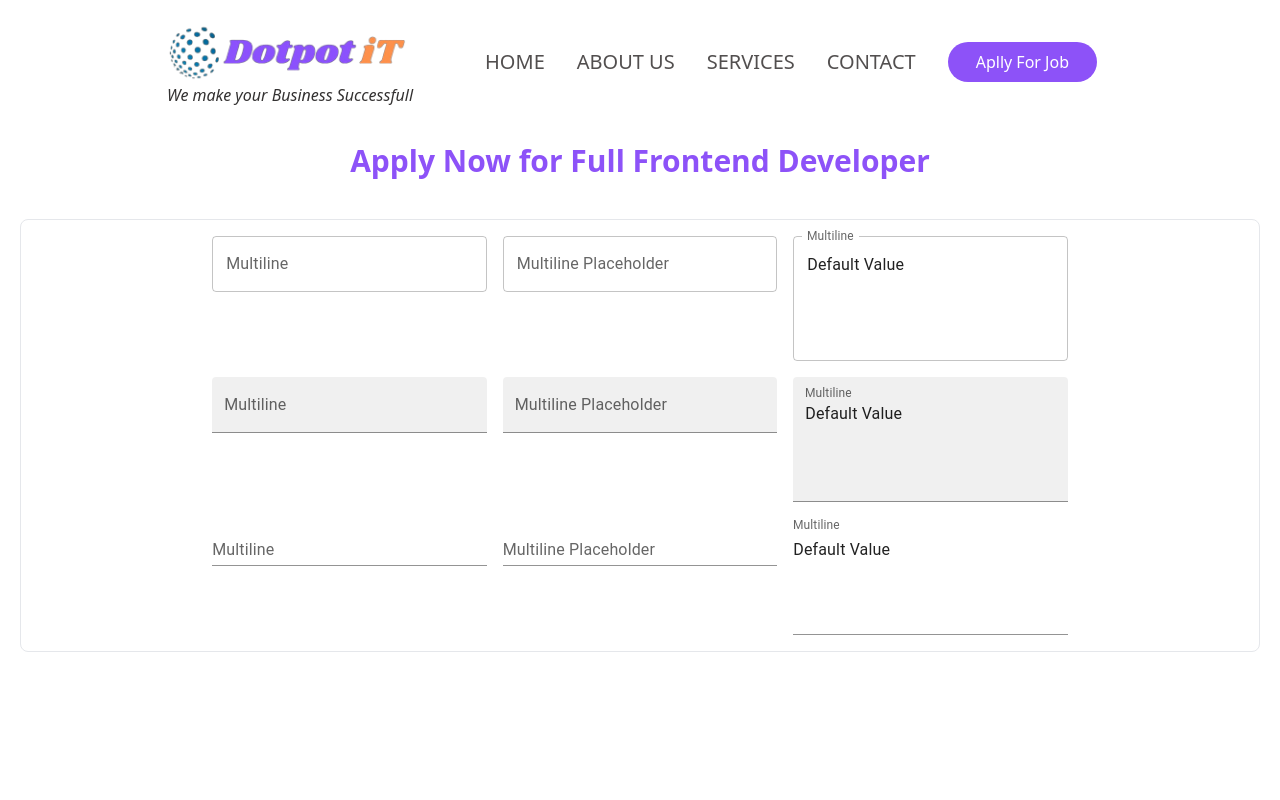
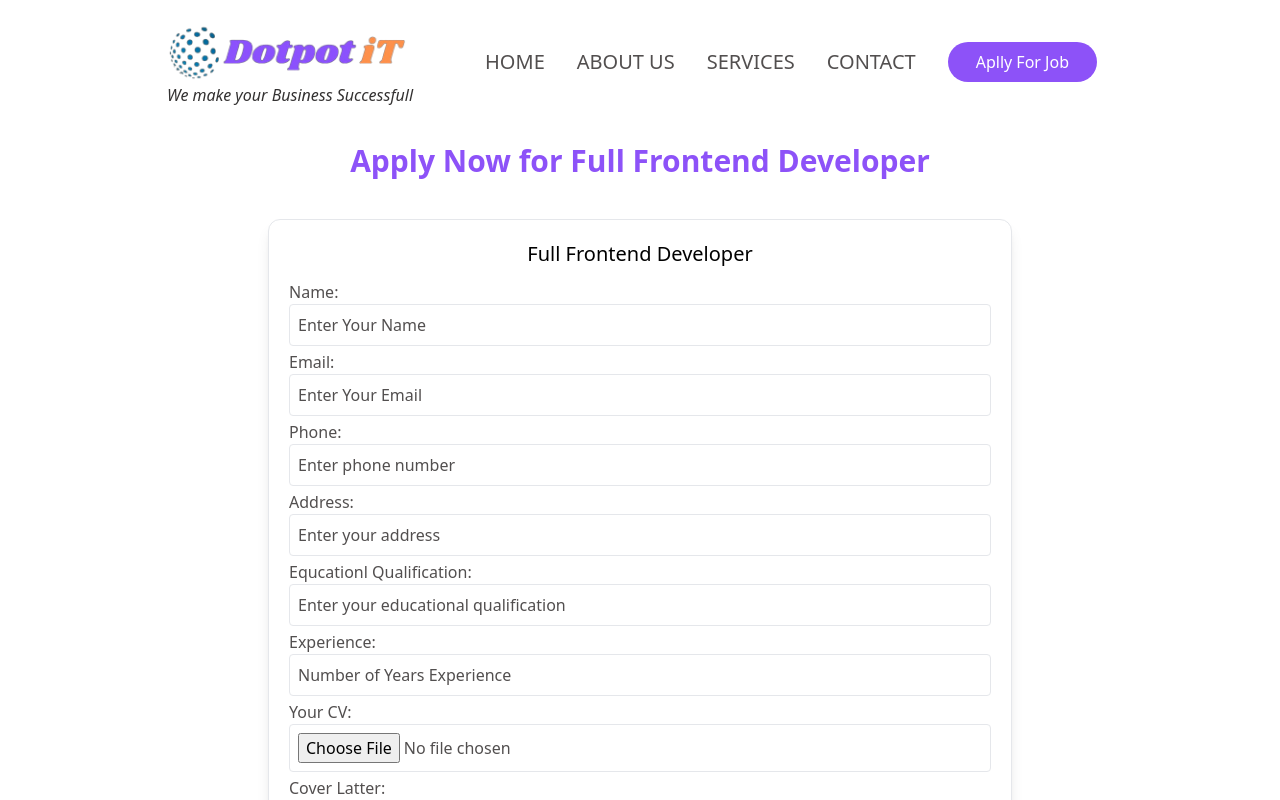
Before and after one commit to writetofahim/dotpot_website, a React (Vite) app: page /apply/1 in a window 1280 px wide. Shown: the top 800 px of the page. Built offline with nearby package versions, Linux system fonts and the light colour scheme.

Commit message:
Apply Page

```diff
--- a/src/data.js
+++ b/src/data.js
@@ -767,3 +767,56 @@ export const jobPageData = {
         }
     ]
 }
+
+
+export const inputFields = [
+    {
+        title: "Name",
+        placeholder: "Enter Your Name",
+        type: "text",
+        name: "name",
+        required: true
+    },
+    {
+        title: "Email",
+        placeholder: "Enter Your Email",
+        type: "email",
+        name: "email",
+        required: true
+    },
+    {
+        title: "Phone",
+        placeholder: "Enter phone number",
+        type: "number",
+        name: "number",
+        required: true
+    },
+    {
+        title: "Address",
+        placeholder: "Enter your address",
+        type: "text",
+        name: "address",
+        required: true
+    },
+    {
+        title: "Equcationl Qualification",
+        placeholder: "Enter your educational qualification",
+        type: "text",
+        name: "education",
+        required: true
+    },
+    {
+        title: "Experience",
+        placeholder: "Number of Years Experience",
+        type: "number",
+        name: "experience",
+        required: true
+    },
+    {
+        title: "Your CV",
+        placeholder: "",
+        type: "file",
+        name: "cv",
+        required: true
+    },
+]
--- a/src/pages/applyJob/Apply.jsx
+++ b/src/pages/applyJob/Apply.jsx
@@ -1,95 +1,44 @@
 import React from 'react'
 import { useParams } from 'react-router-dom';
-import Box from '@mui/material/Box';
-import TextField from '@mui/material/TextField';
-import { jobPageData } from '../../data';
+import { jobPageData, inputFields } from '../../data';
+import {BsArrowRight} from "react-icons/bs"
+
+
+export const InputFields = ({title,placeholder,type,name,required}) => {
+    return(
+        <div className="mt-1 text-gray-400">
+            <label htmlFor={name}>{title}: </label> <br />
+            <input className='p-2 rounded border w-full outline-none' type={type} name={name} id={name} placeholder={placeholder} required={required} />
+        </div>
+    )
+}
 
 const Apply = () => {
+
     let { id } = useParams();
+    const jobPosition = jobPageData.jobs[id];
 
     return (
-        <div className='w-screen flex items-center justify-center' >
-            <div className="w-full max-w-[1400px] container p-5 text-center">
-                <h1 className="text-3xl text-primary-500 font-bold mb-10">Apply Now for {jobPageData.jobs[id].title}</h1>
-                <Box
-                    component="form"
-                    sx={{
-                        '& .MuiTextField-root': { m: 1, width: '30ch' },
-                    }}
-                    noValidate
-                    autoComplete="off"
-                    className='border py-2 rounded-lg'
-                    >
-                    <div>
-                        <TextField
-                        id="outlined-multiline-flexible"
-                        label="Multiline"
-                        multiline
-                        maxRows={4}
-                        />
-                        <TextField
-                        id="outlined-textarea"
-                        label="Multiline Placeholder"
-                        placeholder="Placeholder"
-                        multiline
-                        />
-                        <TextField
-                        id="outlined-multiline-static"
-                        label="Multiline"
-                        multiline
-                        rows={4}
-                        defaultValue="Default Value"
-                        />
+        <div className='w-full flex items-center justify-center overflow-x-hidden' >
+            <div className="w-full max-w-[1400px] container p-5 flex flex-col items-center">
+                <h1 className="text-3xl text-primary-500 font-bold mb-10">Apply Now for {jobPosition.title}</h1>
+                <form action="/apply" className='md:w-3/5 border rounded-xl p-5 shadow-lg mb-5'>
+                    <h3 className="text-xl text-center mb-3">{jobPosition.title}</h3>
+                    {
+                        inputFields.map((item, index)=>(
+                            <InputFields key={index} {...item} />
+                        ))
+                    }
+                    <div className="mt-1 text-gray-400">
+                        <label htmlFor="cover">Cover Latter: </label> <br />
+                        <textarea name="cover" id="cover" rows="5" className='p-2 border w-full outline-none'></textarea>
                     </div>
-                    <div>
-                        <TextField
-                        id="filled-multiline-flexible"
-                        label="Multiline"
-                        multiline
-                        maxRows={4}
-                        variant="filled"
-                        />
-                        <TextField
-                        id="filled-textarea"
-                        label="Multiline Placeholder"
-                        placeholder="Placeholder"
-                        multiline
-                        variant="filled"
-                        />
-                        <TextField
-                        id="filled-multiline-static"
-                        label="Multiline"
-                        multiline
-                        rows={4}
-                        defaultValue="Default Value"
-                        variant="filled"
-                        />
-                    </div>
-                    <div>
-                        <TextField
-                        id="standard-multiline-flexible"
-                        label="Multiline"
-                        multiline
-                        maxRows={4}
-                        variant="standard"
-                        />
-                        <TextField
-                        id="standard-textarea"
-                        label="Multiline Placeholder"
-                        placeholder="Placeholder"
-                        multiline
-                        variant="standard"
-                        />
-                        <TextField
-                        id="standard-multiline-static"
-                        label="Multiline"
-                        multiline
-                        rows={4}
-                        defaultValue="Default Value"
-                        variant="standard"
-                        />
-                    </div>
-                    </Box>
+
+                    <button variant="contained" className='bg-primary-500 px-10 py-3 text-white rounded-sm hover:bg-secondary-500 font-bold mt-2 flex items-center gap-3'>
+                        Submit Now <BsArrowRight />
+                    </button>
+
+                </form>
             </div>
         </div>
     )
```
